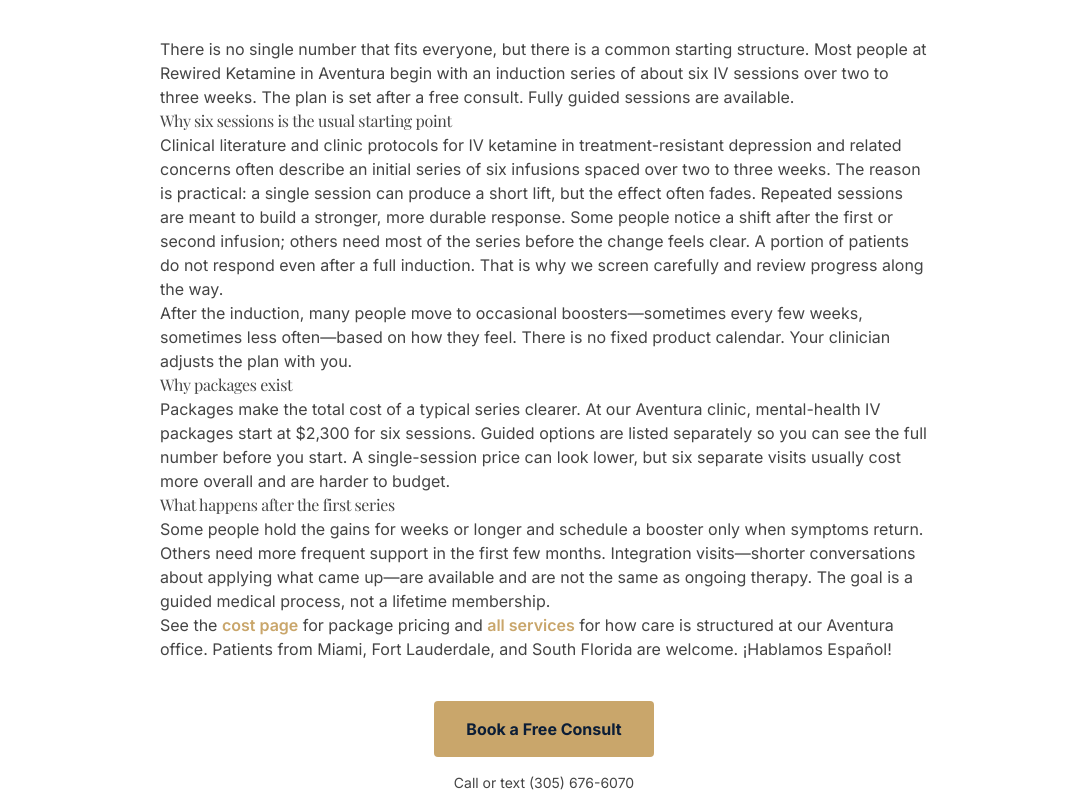
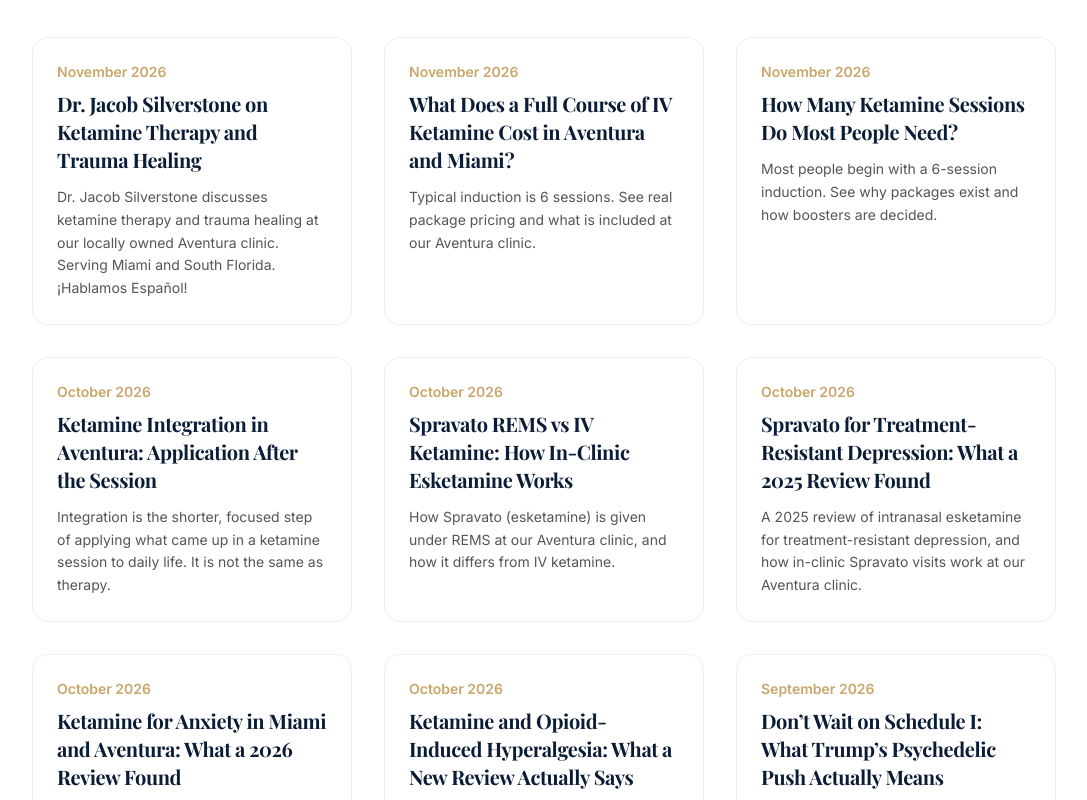
Before and after one commit to jsilverstone-ai/rewired-ketamine, a Next.js app: page /content/blog in a window 1280 px wide. Shown: the part 580-1380 px from the top of the page, without its empty margins (96-1183 px from the left). Built offline with nearby package versions, Linux system fonts and the light colour scheme; a web font is replaced by a local one.

Commit message:
Restore blog index page with card list

```diff
--- a/src/app/content/blog/page.tsx
+++ b/src/app/content/blog/page.tsx
@@ -3,8 +3,9 @@
 import Image from "next/image";
 import Link from "next/link";
 import { useState } from "react";
+import { blogPosts } from "../../../data/blog-posts";
 
-export default function FullCourseIVKetamineCostPage() {
+export default function BlogPage() {
   const [isMenuOpen, setIsMenuOpen] = useState(false);
   const [isServicesOpen, setIsServicesOpen] = useState(false);
   const [isTreatmentsOpen, setIsTreatmentsOpen] = useState(false);
@@ -135,46 +136,26 @@ export default function FullCourseIVKetamineCostPage() {
         )}
       </header>
 
+      {/* HERO */}
       <section className="bg-[#0B1D36] text-white py-20 px-6 text-center">
         <p className="text-[#C9A66B] font-semibold tracking-wide mb-3">AVENTURA • SOUTH FLORIDA</p>
-  <h1 className="text-3xl md:text-5xl font-bold mb-6">How Many Ketamine Sessions Do Most People Need?</h1>
+        <h1 className="text-3xl md:text-5xl font-bold mb-6">Blog</h1>
         <p className="text-lg md:text-xl text-white/80 max-w-3xl mx-auto mb-6">
-    Most people begin with a 6-session induction. See why packages exist and how boosters are decided at our Aventura clinic.
+          Insights on ketamine therapy, mental wellness, and care at our locally owned Aventura clinic. Serving Miami and South Florida.
         </p>
         <p className="text-[#C9A66B] font-bold text-lg">¡Hablamos Español!</p>
       </section>
 
       <section id="main-content" className="py-16 px-6 bg-white">
-  <div className="max-w-3xl mx-auto prose prose-lg text-[#444]">
-    <p>
-      There is no single number that fits everyone, but there is a common starting structure. Most people at Rewired Ketamine in Aventura begin with an induction series of about six IV sessions over two to three weeks. The plan is set after a free consult. Fully guided sessions are available.
-    </p>
-
-    <h2>Why six sessions is the usual starting point</h2>
-    <p>
-      Clinical literature and clinic protocols for IV ketamine in treatment-resistant depression and related concerns often describe an initial series of six infusions spaced over two to three weeks. The reason is practical: a single session can produce a short lift, but the effect often fades. Repeated sessions are meant to build a stronger, more durable response. Some people notice a shift after the first or second infusion; others need most of the series before the change feels clear. A portion of patients do not respond even after a full induction. That is why we screen carefully and review progress along the way.
-    </p>
-    <p>
-      After the induction, many people move to occasional boosters—sometimes every few weeks, sometimes less often—based on how they feel. There is no fixed product calendar. Your clinician adjusts the plan with you.
-    </p>
-
-    <h2>Why packages exist</h2>
-    <p>
-      Packages make the total cost of a typical series clearer. At our Aventura clinic, mental-health IV packages start at $2,300 for six sessions. Guided options are listed separately so you can see the full number before you start. A single-session price can look lower, but six separate visits usually cost more overall and are harder to budget.
-    </p>
-
-    <h2>What happens after the first series</h2>
-    <p>
-      Some people hold the gains for weeks or longer and schedule a booster only when symptoms return. Others need more frequent support in the first few months. Integration visits—shorter conversations about applying what came up—are available and are not the same as ongoing therapy. The goal is a guided medical process, not a lifetime membership.
-    </p>
-
-    <p>
-      See the <Link href="/services/ketamine-therapy-cost" className="text-[#C9A66B] font-semibold hover:underline">cost page</Link> for package pricing and <Link href="/services" className="text-[#C9A66B] font-semibold hover:underline">all services</Link> for how care is structured at our Aventura office. Patients from Miami, Fort Lauderdale, and South Florida are welcome. ¡Hablamos Español!
-    </p>
-
-    <div className="mt-10 text-center">
-      <Link href="/#contact" className="inline-block bg-[#C9A66B] text-[#0B1D36] font-bold px-8 py-4 rounded hover:bg-[#0B1D36] hover:text-white transition">Book a Free Consult</Link>
-      <p className="mt-4 text-sm">Call or text (305) 676-6070</p>
+        <div className="max-w-5xl mx-auto">
+          <div className="grid md:grid-cols-2 lg:grid-cols-3 gap-8">
+            {blogPosts.map((post) => (
+              <Link key={post.slug} href={`/content/blog/${post.slug}`} className="block bg-white border border-[#eee] rounded-2xl p-6 hover:shadow-lg transition">
+                <p className="text-sm text-[#C9A66B] font-semibold mb-2">{post.date}</p>
+                <h2 className="text-xl font-bold text-[#0B1D36] mb-3">{post.title}</h2>
+                <p className="text-[#555] text-sm leading-relaxed">{post.excerpt}</p>
+              </Link>
+            ))}
           </div>
         </div>
       </section>
```
Lines whose indentation alone changed are shown as unchanged.
